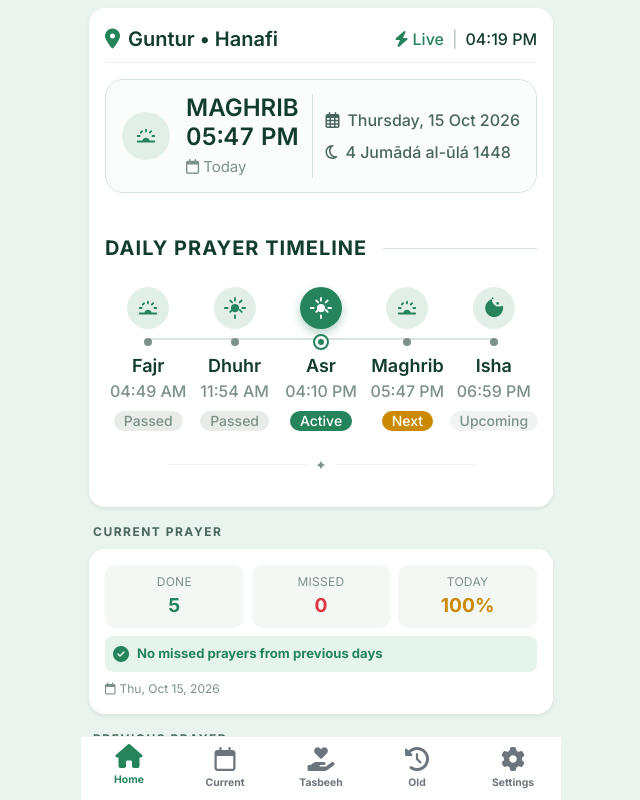
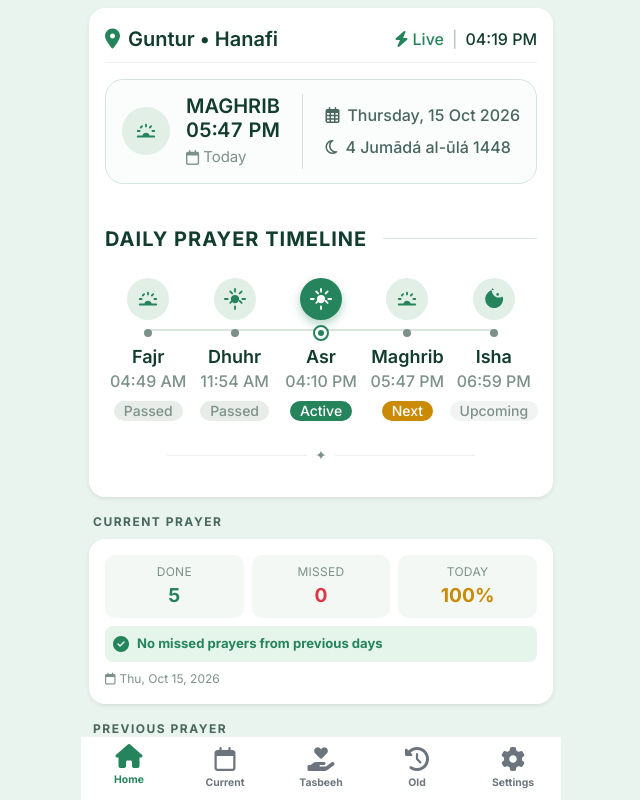
Before and after one commit to iliyas77/Islam-tracker, a website: page main.html in a window 1280 px wide. Shown: the whole page, without its empty margins (319-959 px from the left). Drawn offline with nearby package versions, Linux system fonts and the light colour scheme; no server answers.

Commit message:
style(ui): set font-size to var(--text-xl) for prayer name, time, and timeline title

```diff
--- a/css/color.css
+++ b/css/color.css
@@ -17,7 +17,7 @@
     --text-base: 16px;
     --text-lg: 18px;
     --text-xl: 20px;
-    --text-prayer: 24px;
+    --text-prayer: var(--text-xl);
     --text-countdown: 42px;
 
     /* Semantic Text Colors */
--- a/css/style.css
+++ b/css/style.css
@@ -513,12 +513,12 @@ body {
 }
 
 .prayer-name {
-    font-size: 24px;
+    font-size: var(--text-xl);
     font-weight: 600;
 }
 
 .prayer-time {
-    font-size: 24px;
+    font-size: var(--text-xl);
     font-weight: 600;
     font-variant-numeric: tabular-nums;
 }
```
Also changed, not shown: production/production.html (+1 -1 lines).
